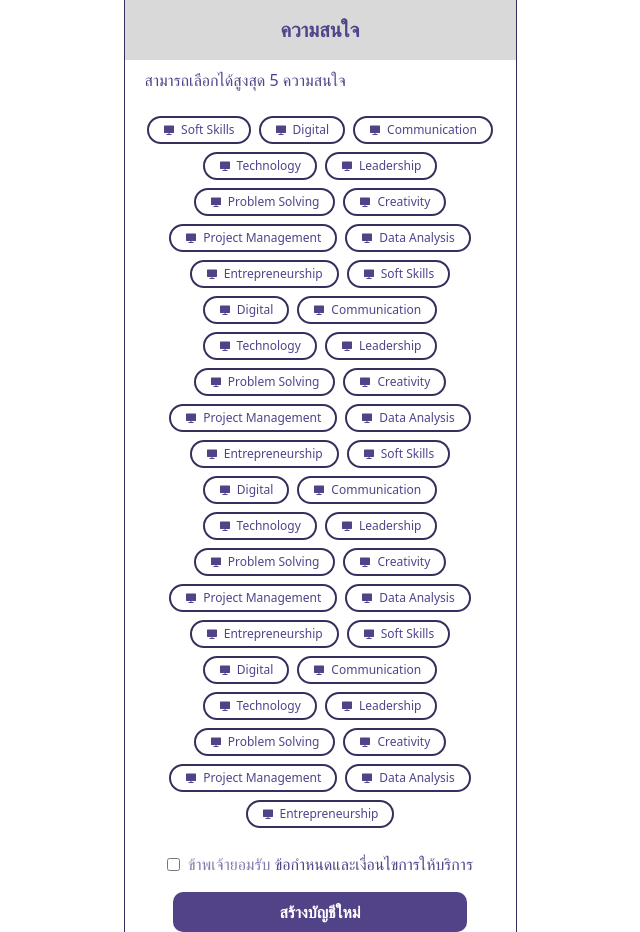
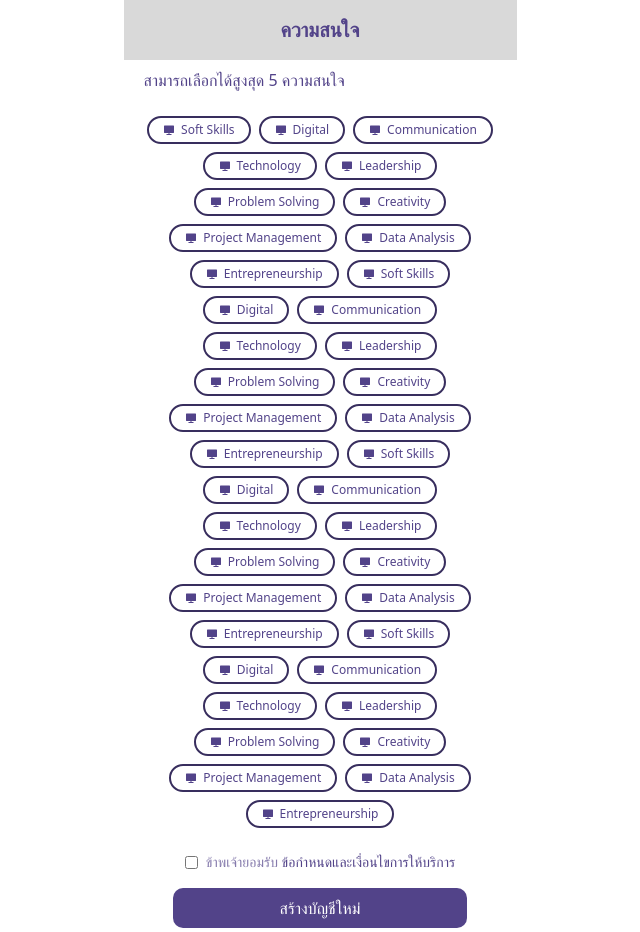
Before and after one commit to Rabbit-Start-x-TTTA/rocket-xp-frontend, a Next.js app: page /onboarding/interests in a window 1280 px wide. Shown: the whole page, without its empty margins (320-960 px from the left). Built offline with nearby package versions, Linux system fonts and the light colour scheme.

Commit message:
style: remove border at main tag

```diff
--- a/src/app/onboarding/interests/page.tsx
+++ b/src/app/onboarding/interests/page.tsx
@@ -4,14 +4,14 @@ import Link from "next/link";
 
 export default function InterestsPage() {
   return (
-    <main className="min-h-screen max-w-[393px] mx-auto border-x">
+    <main className="min-h-screen max-w-[393px] mx-auto">
       <h1 className="text-xl font-bold bg-[#D9D9D9] text-center py-4 mb-2">
         ความสนใจ
       </h1>
       <section className="mx-5">
         <h2 className="mb-6">สามารถเลือกได้สูงสุด 5 ความสนใจ</h2>
         <InterestsGrid interests={interests} />
-        <div className="flex items-center justify-center gap-2 mt-4">
+        <div className="flex items-center justify-center gap-2 mt-4 text-sm">
           <input type="checkbox" name="accept" />
           <p>
             <span className="opacity-70">ข้าพเจ้ายอมรับ</span>
@@ -22,7 +22,7 @@ export default function InterestsPage() {
           </p>
         </div>
         <div className="flex items-center justify-center  mt-4">
-          <button className="w-full max-w-[294px] bg-[var(--primary)] text-white font-bold py-2  rounded-[var(--radius-lg)]">
+          <button className="w-full max-w-[294px] bg-[var(--primary)] text-white py-2  rounded-[var(--radius-lg)]">
             สร้างบัญชีใหม่
           </button>
         </div>
```
